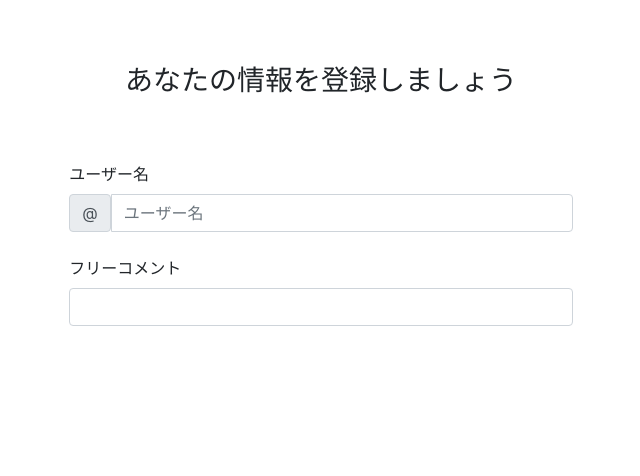
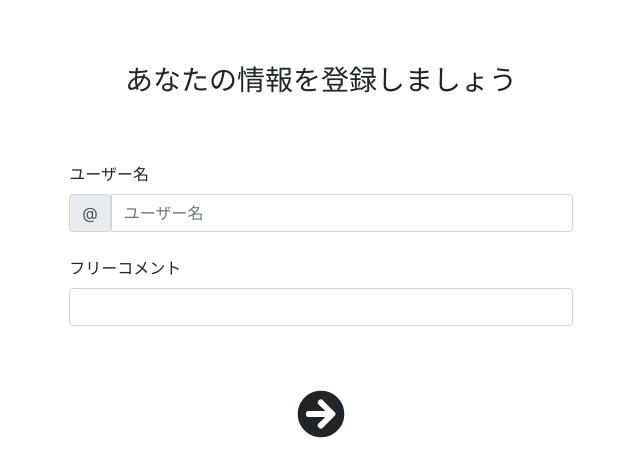
Before and after one commit to sugimoto-ecn/tomomin_front, a React (Create React App) app: page /auth/user in a window 1280 px wide. Shown: the top 476 px of the page, without its empty margins (319-959 px from the left). Built offline with nearby package versions, Linux system fonts and the light colour scheme.

Commit message:
22行目を修正しました

```diff
--- a/src/views/UserRegister.jsx
+++ b/src/views/UserRegister.jsx
@@ -19,7 +19,7 @@ const UserRegister = () => {
                         <input type="text" class="form-control" id="Input" />
                     </div>
 
-                    <center><i classN="fas fa-arrow-circle-right fa-3x"></i></center>
+                    <center><i className="fas fa-arrow-circle-right fa-3x"></i></center>
         </div>
 
 
```
